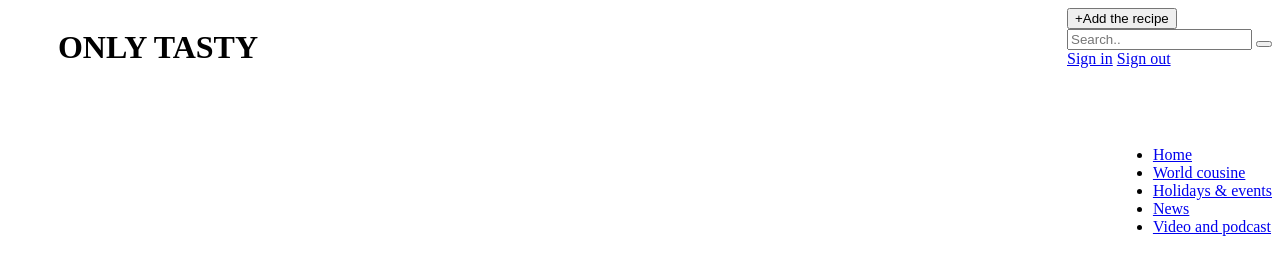
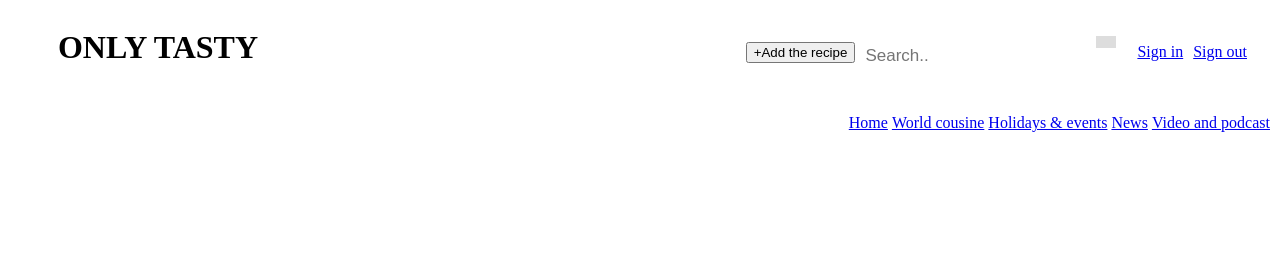
Before and after one commit to Simon0-0/OnlyTasty, a plain HTML site: page index.html in a window 1280 px wide. Drawn offline with Linux system fonts and the light colour scheme.

Commit message:
nav edited

```diff
--- a/css/style.css
+++ b/css/style.css
@@ -7,16 +7,27 @@
 
   }
   header > h1 {
-      border-left: -50px;
+      grid-row: 1/2;
   }
-  .topnav input[type=text] {
-    padding: 6px;
+  .nav_ul {
+
+    text-decoration: none;
+  }
+  header > .search-div {
+      margin: 20px;
+      align-items: center;
+  }
+  header > .search-div > .signInOut{
+      padding: 5px;
+  }
+  .search-div input[type=text] {
+    padding: 10px;
     margin-top: 8px;
     font-size: 17px;
     border: none;
   }
 
-  .topnav .search-container button {
+  .search-div .search-container button {
     float: right;
     padding: 6px 10px;
     margin-top: 8px;
@@ -27,9 +38,18 @@
     cursor: pointer;
   }
 
-.topnav .search-container button:hover {
+.search-div .search-container button:hover {
   background: #ccc;
 }
-header > .nav_ul{
+header > nav > ul{
     text-decoration: none;
-    }
+    display: flex;
+}
+nav > ul > li {
+    list-style: none;
+    padding: 2px;
+}
+
+header > .search-div {
+    display: flex;
+}
--- a/index.html
+++ b/index.html
@@ -10,15 +10,16 @@
 <body>
     <header>
         <h1>ONLY <strong>TASTY</strong></h1>
-        <div class="search-div">        <button>+Add the recipe</button>
+        <div class="search-div">
+        <button class="add-recipe">+Add the recipe</button>
         <div class="search-container">
             <form action="/action_page.php">
               <input type="text" placeholder="Search.." name="search">
               <button type="submit"><i class="fa fa-search"></i></button>
             </form>
           </div>
-          <a href="#">Sign in</a>
-          <a href="#">Sign out</a>
+          <a class="signInOut" href="#">Sign in</a>
+          <a class="signInOut" href="#">Sign out</a>
         </div>
         <div></div>
         <nav>
```
